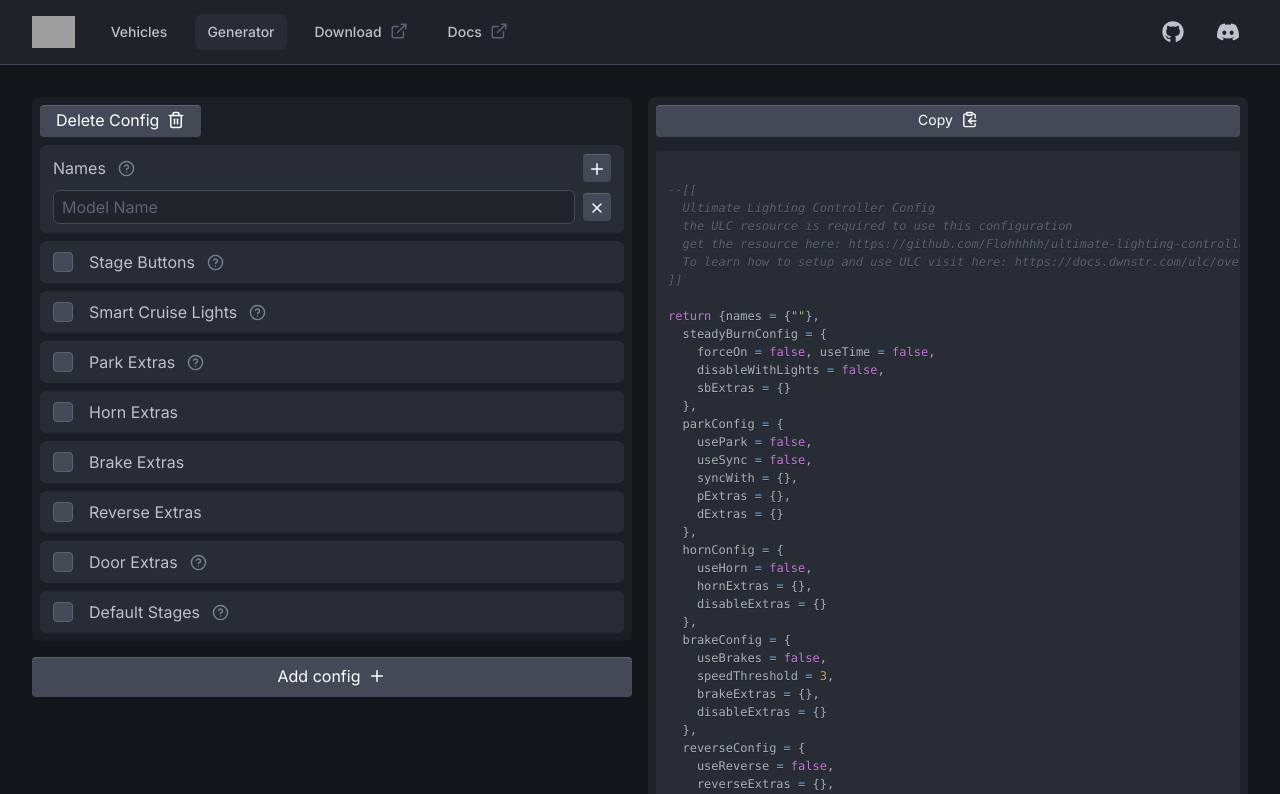
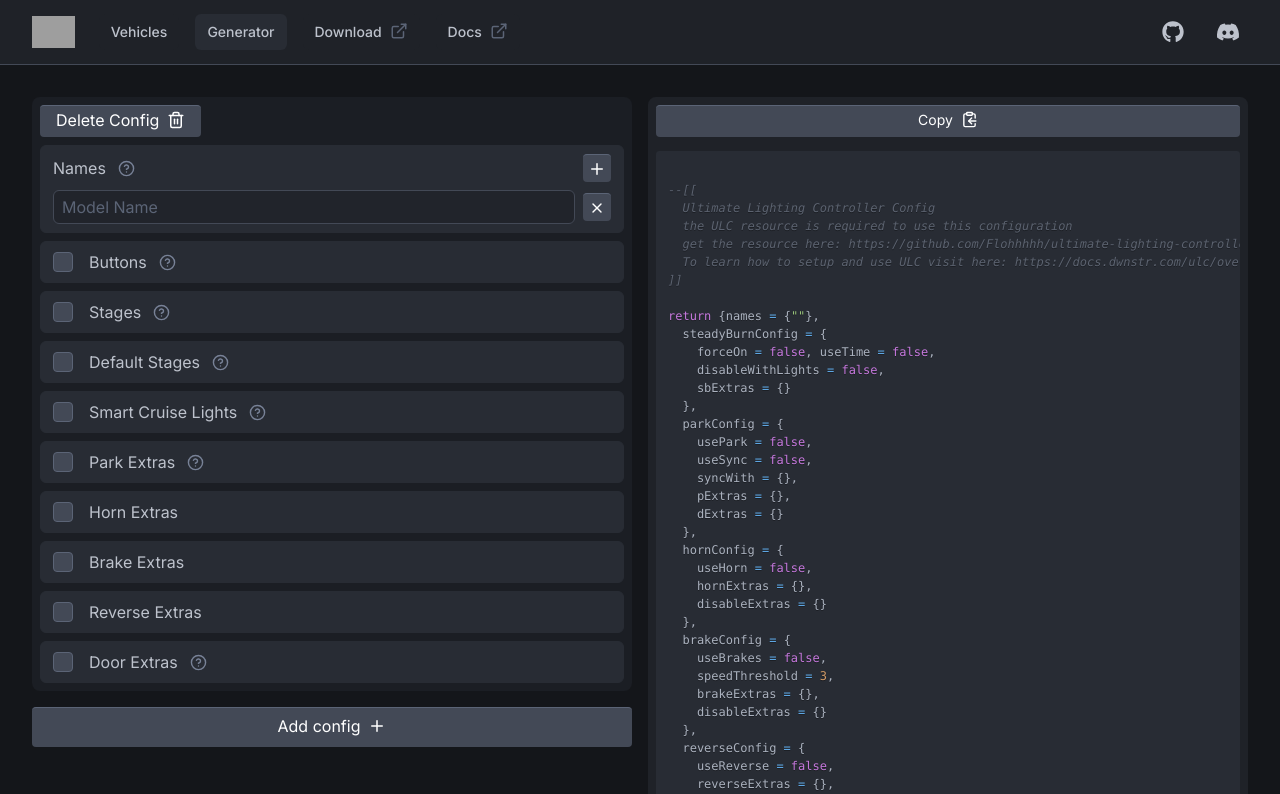
Before and after one commit to dwnstr/ulc-app, a Next.js app: page /generator in a window 1280 px wide. Shown: the top 794 px of the page. Built offline with nearby package versions, Linux system fonts and the light colour scheme; grey boxes are pictures that could not be loaded; what tailwindcss-radix would draw is missing.

Commit message:
Add stages and fix some issues

```diff
--- a/components/code/CodeWindow.jsx
+++ b/components/code/CodeWindow.jsx
@@ -61,6 +61,10 @@ const CodeWindow = () => {
       }}`;
     })}
   },
+  stages = {
+    useStages = ${config.useStages},
+    stageKeys = {${config.stageKeys}},
+  },
   defaultStages = {
     useDefaults = ${config.useDefaultStages},
     enableKeys = {${config.enableKeys}},
--- a/components/input/Input.jsx
+++ b/components/input/Input.jsx
@@ -53,7 +53,7 @@ const ConfigInputGroup = (props) => {
         <ToggleCheckbox
           configId={config.id}
           field={"useButtons"}
-          label={"Stage Buttons"}
+          label={"Buttons"}
           tooltip={{
             text: "Buttons are the main functionality of ULC, each button will show on the UI and allow the player to change the states of extras with keybindings.",
             link: "https://docs.dwnstr.com/ulc/configuration/stage-controls",
@@ -66,6 +66,68 @@ const ConfigInputGroup = (props) => {
             label="Buttons"
             field={"buttons"}
             values={config.buttons}
+          />
+        </CollapsibleSection>
+      </div>
+
+      {/* stages */}
+      <div className="bg-shark-700 border border-shark-700 rounded-md px-3 py-2">
+        <ToggleCheckbox
+          configId={config.id}
+          label={"Stages"}
+          tooltip={{
+            text: "Buttons listed as stages will change their behavior to stay enabled if pressed when another stage is active. This gives a more predictable stage behavior where stages can be sequential. See docs for examples.",
+            link: "https://docs.dwnstr.com/ulc/configuration/smart-stages",
+          }}
+          field={"useStages"}
+          value={config.useStages}
+        />
+        <CollapsibleSection open={config.useStages}>
+          <NumberSelectGroup
+            configId={config.id}
+            field={"stageKeys"}
+            label={"Stage Keys"}
+            tooltip={{
+              text: "Specify buttons (by their key) that will behave as stages.",
+            }}
+            choices={[1, 2, 3, 4, 5, 6, 7, 8, 9]}
+            values={config.stageKeys}
+          />
+        </CollapsibleSection>
+      </div>
+
+      {/* default stages */}
+      <div className="bg-shark-700 border border-shark-700 rounded-md px-3 py-2">
+        <ToggleCheckbox
+          configId={config.id}
+          label={"Default Stages"}
+          tooltip={{
+            text: "Default stages will set the state of buttons that were configured above whenever the emergency lighting is activated.",
+            link: "https://docs.dwnstr.com/ulc/configuration/default-stages",
+          }}
+          field={"useDefaultStages"}
+          value={config.useDefaultStages}
+        />
+        <CollapsibleSection open={config.useDefaultStages}>
+          <NumberSelectGroup
+            configId={config.id}
+            field={"enableKeys"}
+            label={"Enable Keys"}
+            tooltip={{
+              text: "Specify buttons by their keys that will always be activated when the lights turn on.",
+            }}
+            choices={[1, 2, 3, 4, 5, 6, 7, 8, 9]}
+            values={config.enableKeys}
+          />
+          <NumberSelectGroup
+            configId={config.id}
+            field={"disableKeys"}
+            label={"Disable Keys"}
+            tooltip={{
+              text: "Specify buttons by their keys that will always be activated when the lights turn on.",
+            }}
+            choices={[1, 2, 3, 4, 5, 6, 7, 8, 9]}
+            values={config.disableKeys}
           />
         </CollapsibleSection>
       </div>
@@ -314,42 +376,6 @@ const ConfigInputGroup = (props) => {
           />
         </CollapsibleSection>
       </div>
-
-      {/* default stages */}
-      <div className="bg-shark-700 border border-shark-700 rounded-md px-3 py-2">
-        <ToggleCheckbox
-          configId={config.id}
-          label={"Default Stages"}
-          tooltip={{
-            text: "Default stages will set the state of buttons that were configured above whenever the emergency lighting is activated.",
-            link: "https://docs.dwnstr.com/ulc/configuration/default-stages",
-          }}
-          field={"useDefaultStages"}
-          value={config.useDefaultStages}
-        />
-        <CollapsibleSection open={config.useDefaultStages}>
-          <NumberSelectGroup
-            configId={config.id}
-            field={"enableKeys"}
-            label={"Enable Keys"}
-            tooltip={{
-              text: "Specify buttons by their keys that will always be activated when the lights turn on.",
-            }}
-            choices={[1, 2, 3, 4, 5, 6, 7, 8, 9]}
-            values={config.enableKeys}
-          />
-          <NumberSelectGroup
-            configId={config.id}
-            field={"disableKeys"}
-            label={"Disable Keys"}
-            tooltip={{
-              text: "Specify buttons by their keys that will always be activated when the lights turn on.",
-            }}
-            choices={[1, 2, 3, 4, 5, 6, 7, 8, 9]}
-            values={config.disableKeys}
-          />
-        </CollapsibleSection>
-      </div>
     </div>
   );
 };
--- a/context/configs.context.js
+++ b/context/configs.context.js
@@ -58,6 +58,9 @@ const ConfigsProvider = ({ children }) => {
         // },
       ],
 
+      useStages: false,
+      stageKeys: [],
+
       useDefaultStages: false,
       enableKeys: [],
       disableKeys: [],
@@ -96,6 +99,7 @@ const ConfigsProvider = ({ children }) => {
 
         useHorn: false,
         hornExtras: [],
+        hornDisableExtras: [],
 
         useBrakes: false,
         useRealBrakes: true,
@@ -105,6 +109,7 @@ const ConfigsProvider = ({ children }) => {
 
         useReverse: false,
         reverseExtras: [],
+        reverseDisableExtras: [],
 
         useDoors: false,
         dEnable: [],
@@ -127,6 +132,9 @@ const ConfigsProvider = ({ children }) => {
           //   repair: false,
           // },
         ],
+
+        useStages: false,
+        stageKeys: [],
 
         useDefaultStages: false,
         enableKeys: [],
```
